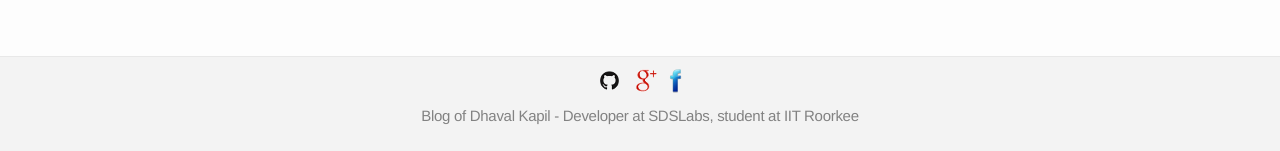
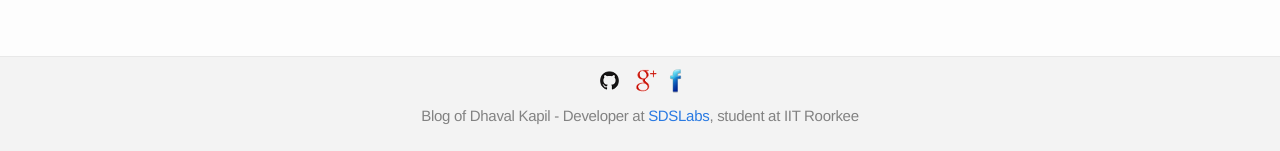
Before and after one commit to DhavalKapil/dhavalkapil.github.io, a Jekyll site: the page built from index.html, in a window 1280 px wide. Shown: the part 730-881 px from the top of the page. Built offline with Jekyll 4.4.1, drawn with Linux system fonts in a browser that asks for light colours.

Commit message:
Added link in footer

```diff
--- a/_config.yml
+++ b/_config.yml
@@ -3,5 +3,6 @@ permalink: blogs/:title/
 title: Dhaval Kapil
 email: dhavalkapil@gmail.com
 description: Blog of Dhaval Kapil - Developer at SDSLabs, student at IIT Roorkee
+link-description: Blog of Dhaval Kapil - Developer at <a href = 'http://team.sdslabs.co/' target = '_blank'>SDSLabs</a>, student at IIT Roorkee
 baseurl: ""
 url: dhavalkapil.github.io
--- a/_includes/footer.html
+++ b/_includes/footer.html
@@ -9,7 +9,7 @@
     </div>
 
     <div class="footer-text">
-      <p class="text">{{ site.description }}</p>
+      <p class="text">{{ site.link-description }}</p>
     </div>
 
     <div class="footer-bottom">
```
